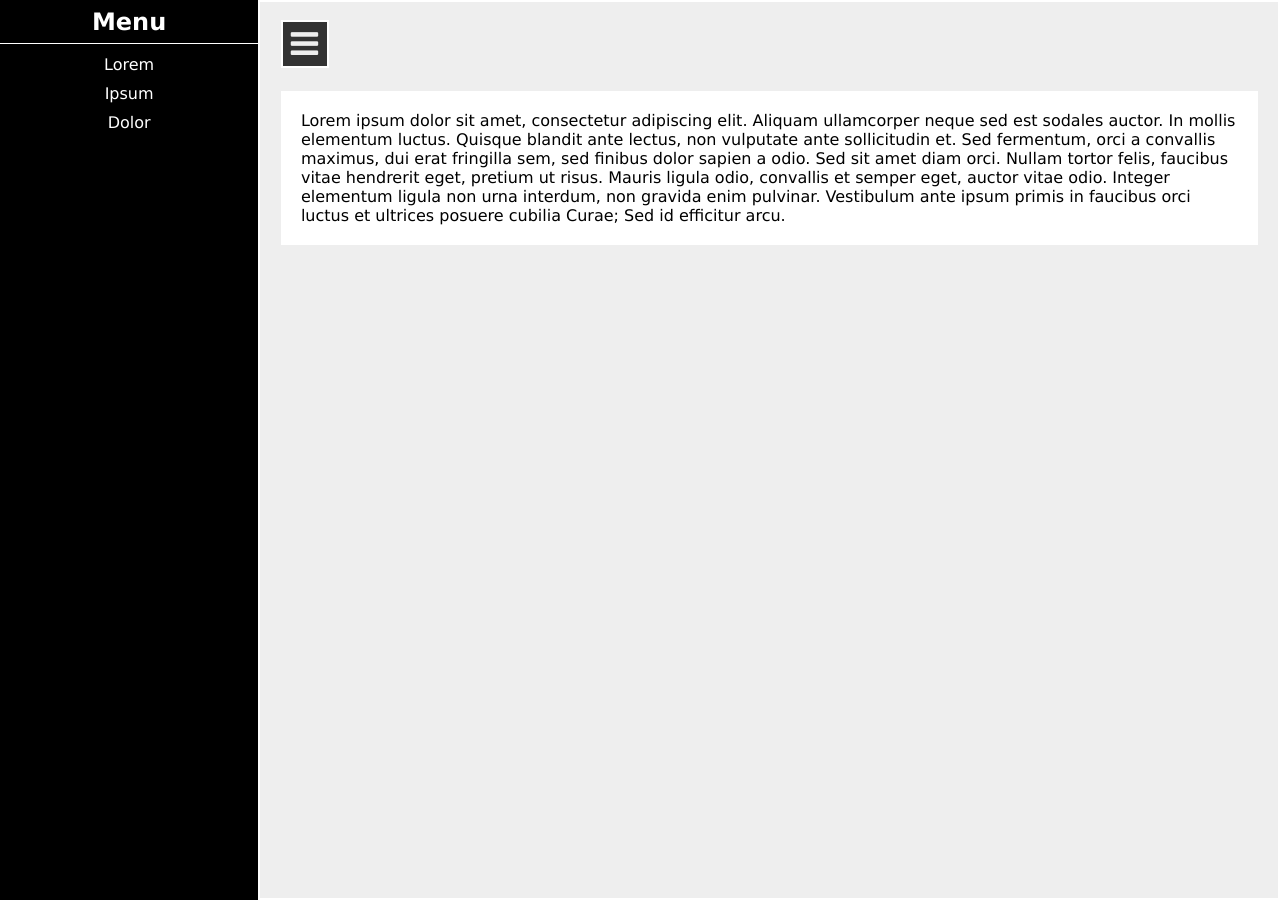
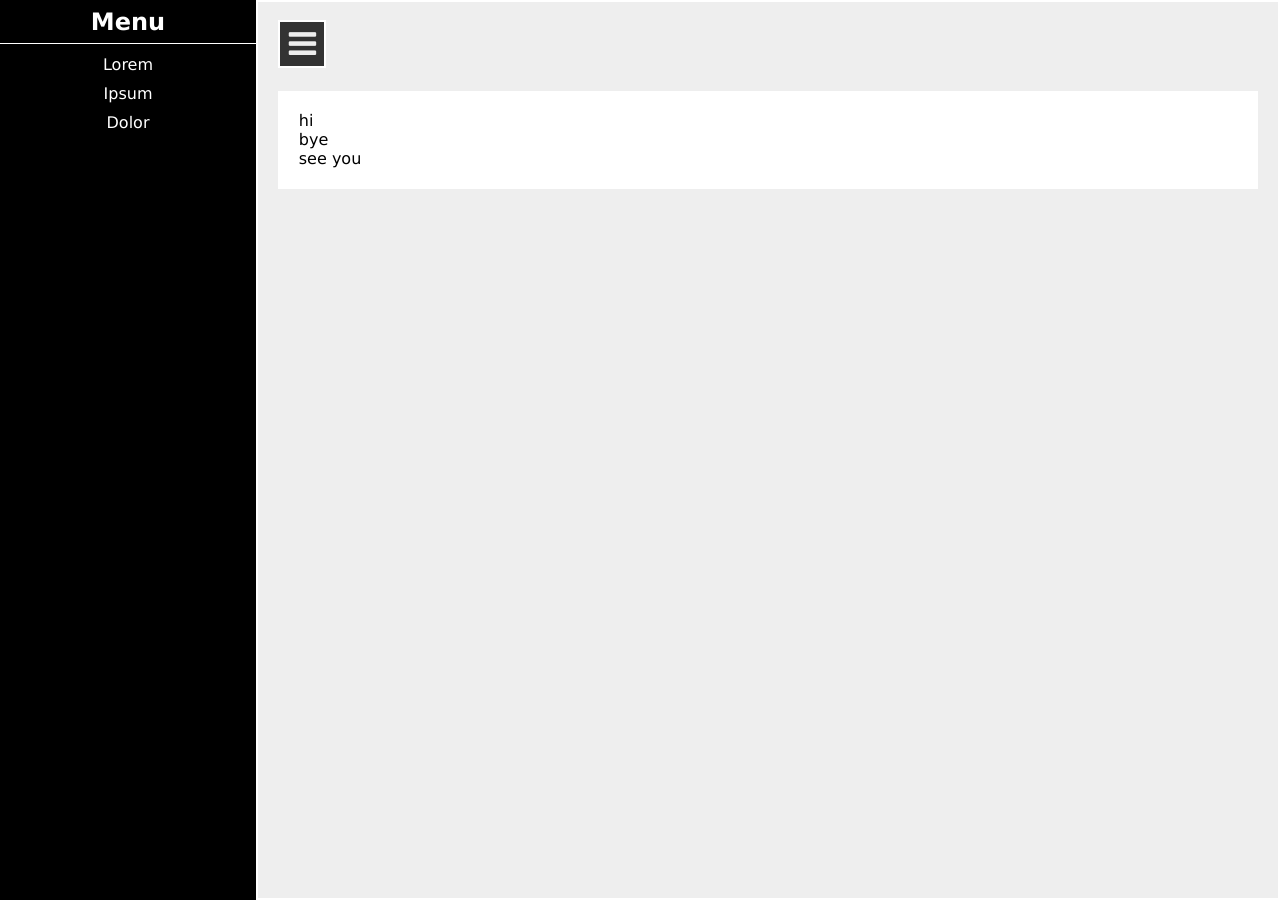
Before and after one commit to yu2/yu2.github.io, a Jekyll site: the page portfolio/home.html, which Jekyll copies as it is, in a window 1280 px wide. Built offline with Jekyll 4.4.1, drawn with Linux system fonts in a browser that asks for light colours; nearby versions of some CDN libraries.

Commit message:
Add files via upload

```diff
--- a/portfolio/home-console.js
+++ b/portfolio/home-console.js
@@ -1,11 +1,16 @@
 $(function() {
-
+  console.log("hi");
+  console.log("bye");
+  console.log("see you");
 });
 
 var realConsoleLog = console.log;
     console.log = function () {
         var message = [].join.call(arguments, " ");
         // Display the message somewhere... (jQuery example)
-        $(".console-area").append(message + "<br>");
+        $(".console-area").animate({opacity: "0"}, 100, function() {
+          $(".console-area").append("<p>" + message + "</p>");
+        });
+        $(".console-area").animate({opacity: "1"}, 100);
         realConsoleLog.apply(console, arguments);
     };
--- a/portfolio/home.css
+++ b/portfolio/home.css
@@ -15,10 +15,9 @@ body {
 .shelf {
   color: white;
   display: flex;
-  flex-shrink: 1;
   flex-direction: column;
   align-items: center;
-  width: 100%;
+  width: 20%;
   background-color: black;
   position: relative;
   left: 0;
@@ -48,10 +47,16 @@ body {
   border: 2px solid white;
 }
 
-.text-area {
+.console-bg {
   margin: 4% 2%;
   background-color: white;
   padding: 2%;
+  opacity: 1;
+}
+
+.console-area {
+  background-color: white;
+  opacity: 1;
 }
 
 .toggle-display {
--- a/portfolio/home.html
+++ b/portfolio/home.html
@@ -15,8 +15,11 @@
   </div>
   <div class="main">
     <div class="toggle-display"><i class="fa fa-bars"></i></div>
-    <div class="text-area">Lorem ipsum dolor sit amet, consectetur adipiscing elit. Aliquam ullamcorper neque sed est sodales auctor. In mollis elementum luctus. Quisque blandit ante lectus, non vulputate ante sollicitudin et. Sed fermentum, orci a convallis maximus, dui erat fringilla sem, sed finibus dolor sapien a odio. Sed sit amet diam orci. Nullam tortor felis, faucibus vitae hendrerit eget, pretium ut risus. Mauris ligula odio, convallis et semper eget, auctor vitae odio. Integer elementum ligula non urna interdum, non gravida enim pulvinar. Vestibulum ante ipsum primis in faucibus orci luctus et ultrices posuere cubilia Curae; Sed id efficitur arcu.</div>
+    <div class="console-bg">
+      <div class="console-area"></div>
+    </div>
   </div>
   <script src="home.js"></script>
+  <script src="home-console.js"></script>
 </body>
 </html>
```
